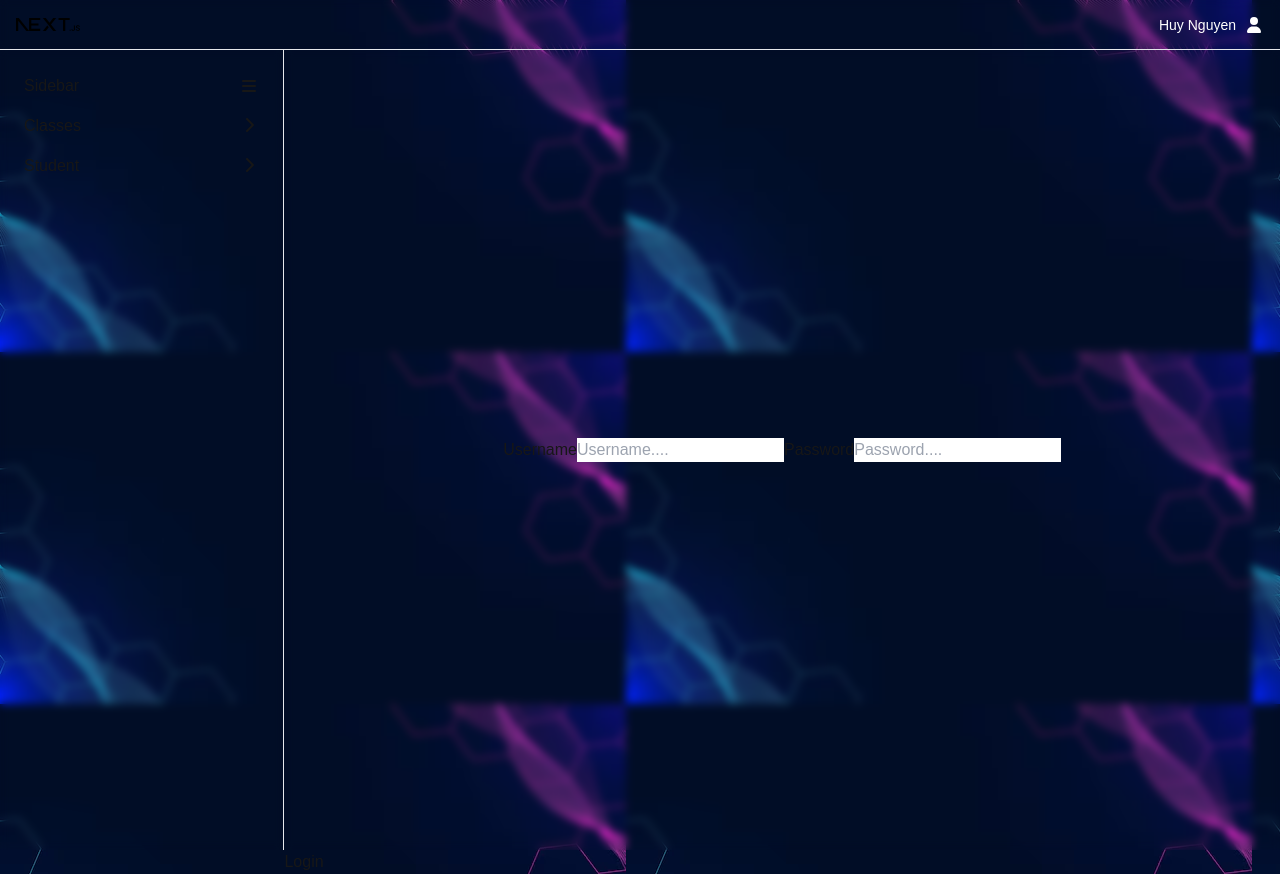
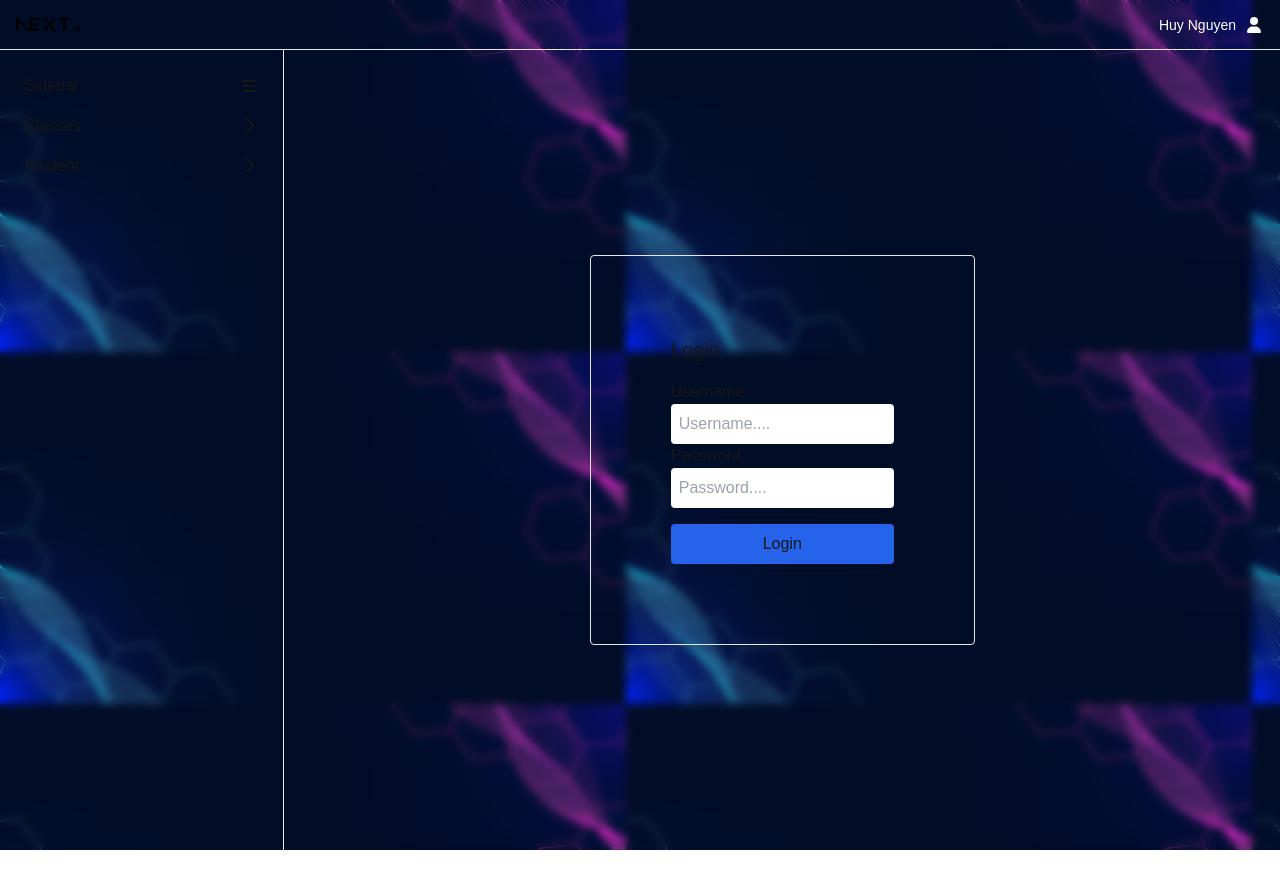
Before and after one commit to giahuyday/cm-next-fe, a Next.js app: page /login in a window 1280 px wide. After the commit the page ends 850 px from the top, so only its background shows below. Built offline with nearby package versions, Linux system fonts and the light colour scheme.

Commit message:
feat(login): Complete login page

```diff
--- a/src/app/login/page.tsx
+++ b/src/app/login/page.tsx
@@ -1,16 +1,37 @@
 export default function Login() {
     return (
         <>
-            <div className="w-full h-[100vh]">
-                <form action="" id="login-form" className="h-full w-full flex justify-center items-center">
-                    <div className="block">
-                        <label htmlFor="username">Username</label>
-                        <input type="text" name="" id="username" placeholder="Username...." />
-                        <label htmlFor="password">Password</label>
-                        <input type="password" name="" id="password" placeholder="Password...." />
-                    </div>
-                </form>
-                <h1>Login</h1>
+            <div className="w-full h-[100vh] flex justify-center items-center">
+                <div className="justify-center">
+                    <form
+                        action=""
+                        id="login-form"
+                        className="grid grid-rows-1 gap-4 backdrop:blur-xl p-20 rounded border xs:border-0 sm:border"
+                    >
+                        <h1 className="text-xl bold">Login</h1>
+                        <div className="grid">
+                            <label htmlFor="username">Username</label>
+                            <input
+                                type="text"
+                                name=""
+                                className="p-2 rounded"
+                                id="username"
+                                placeholder="Username...."
+                            />
+                            <label htmlFor="password">Password</label>
+                            <input
+                                type="password"
+                                name=""
+                                className="p-2 rounded"
+                                id="password"
+                                placeholder="Password...."
+                            />
+                        </div>
+                        <button type="submit" className="btn-primary p-2">
+                            Login
+                        </button>
+                    </form>
+                </div>
             </div>
         </>
     );
```
